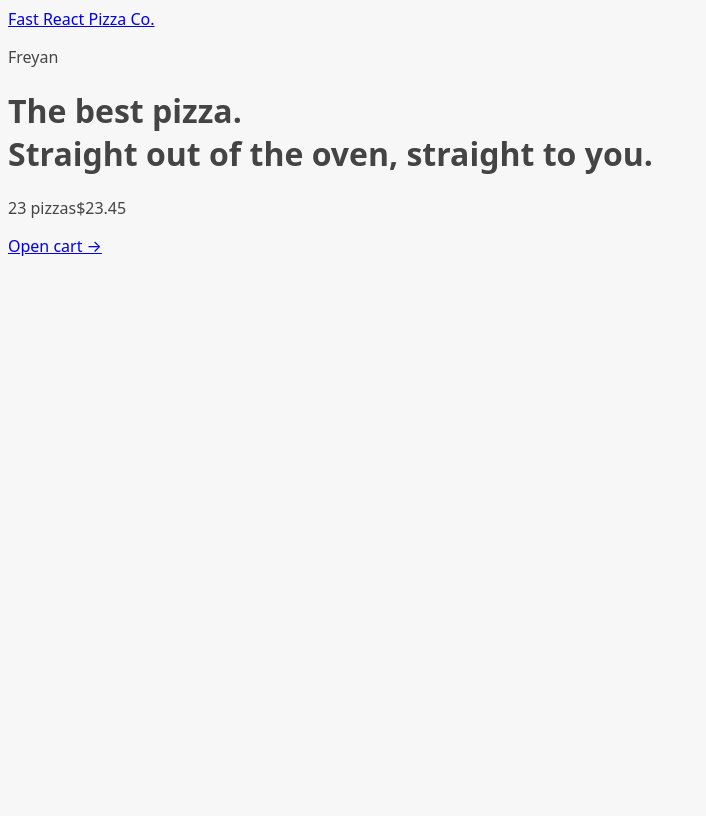
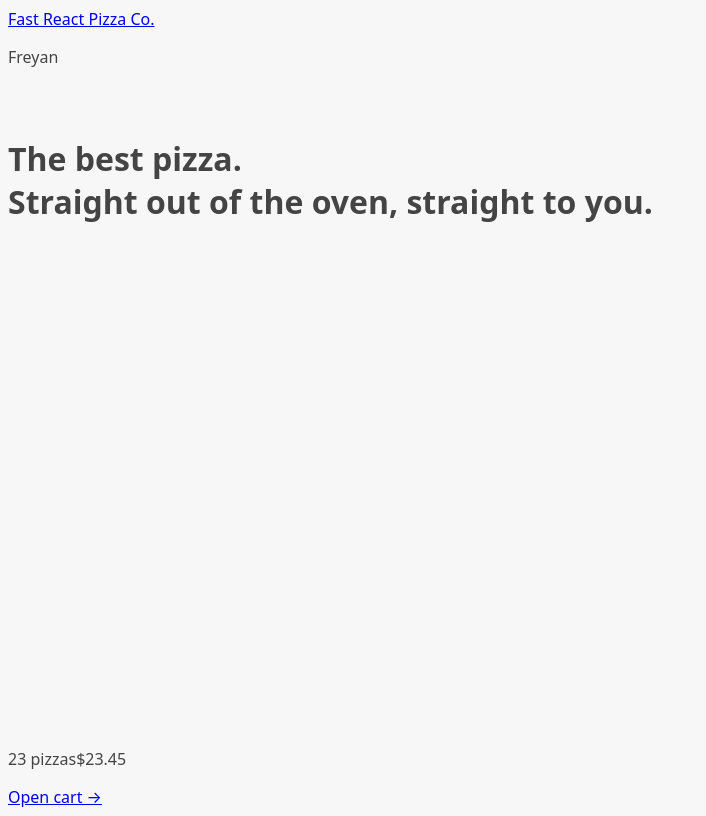
Before and after one commit to amberbambico54-lang/fast-react-pizza, a React (Vite) app: page / in a window 1280 px wide. Shown: the whole page, without its empty margins (0-706 px from the left). Built offline with nearby package versions, Linux system fonts and the light colour scheme.

Commit message:
feat: add Loader component and update AppLayout for loading state

```diff
--- a/src/features/menu/MenuItem.jsx
+++ b/src/features/menu/MenuItem.jsx
@@ -1,7 +1,7 @@
 import { formatCurrency } from "../../utils/currency.js";
 
 function MenuItem({ pizza }) {
-  const { id, name, unitPrice, ingredients, soldOut, imageUrl } = pizza;
+  const { name, unitPrice, ingredients, soldOut, imageUrl } = pizza;
 
   return (
     <li>
--- a/src/ui/AppLayout.jsx
+++ b/src/ui/AppLayout.jsx
@@ -1,10 +1,15 @@
+import { Outlet, useNavigation } from "react-router-dom";
 import Header from "./Header";
 import CartOverview from "../features/cart/CartOverview";
-import { Outlet } from "react-router-dom";
+import Loader from "./Loader";
 
 function AppLayout() {
+  const navigation = useNavigation();
+  const isLoading = navigation.state === "loading";
+
   return (
-    <div>
+    <div className="layout">
+      {isLoading && <Loader />}
       <Header />
       <main>
         <Outlet />
--- /dev/null
+++ b/src/ui/Loader.jsx
@@ -0,0 +1,5 @@
+function Loader() {
+  return <div className="loader"></div>;
+}
+
+export default Loader;
```
Also changed, not shown: .eslintrc.cjs.
